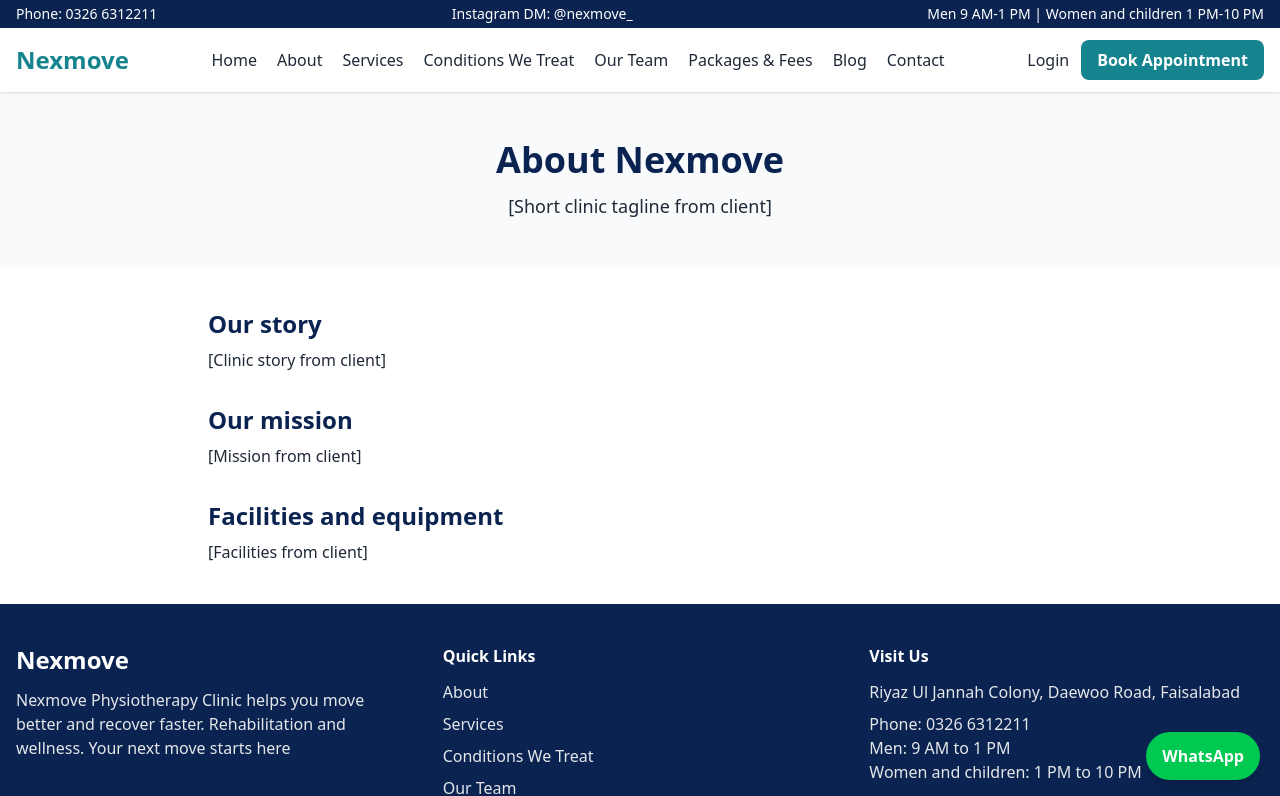
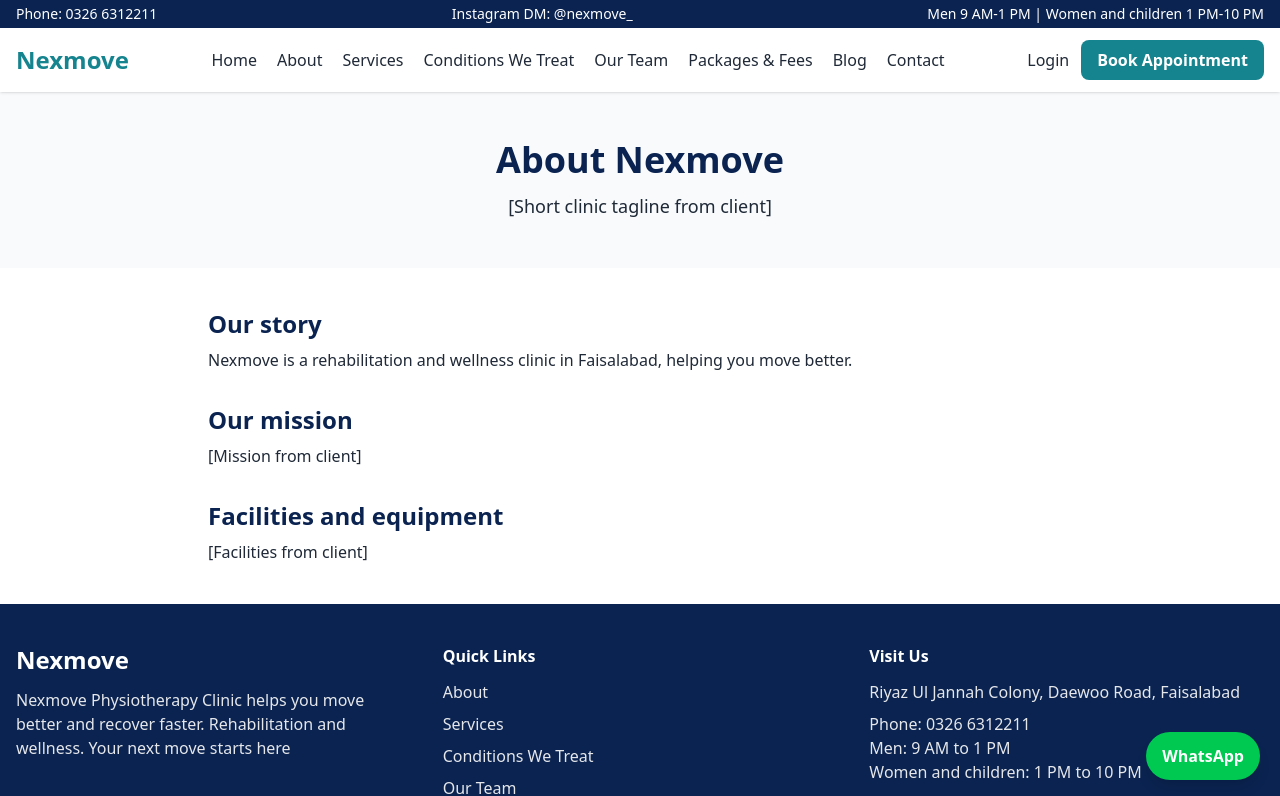
Before and after one commit to amna-butt-code/codesaviours-ETraining-TeamB-Nexmove, a Next.js app in the folder client/: page /about in a window 1280 px wide. Shown: the top 796 px of the page. Built offline with nearby package versions, Linux system fonts and the light colour scheme.

Commit message:
chore: fill verified clinic details in home, about, privacy, terms

```diff
--- a/client/src/app/about/page.js
+++ b/client/src/app/about/page.js
@@ -12,7 +12,7 @@ export default function About() {
       <section className="max-w-4xl mx-auto px-4 py-10 space-y-8">
         <div>
           <h2 className="text-2xl font-bold text-[var(--color-dark)] mb-2">Our story</h2>
-          <p>[Clinic story from client]</p>
+          <p>Nexmove is a rehabilitation and wellness clinic in Faisalabad, helping you move better.</p>
         </div>
         <div>
           <h2 className="text-2xl font-bold text-[var(--color-dark)] mb-2">Our mission</h2>
--- a/client/src/app/page.js
+++ b/client/src/app/page.js
@@ -22,7 +22,7 @@ export default async function Home() {
     <div>
       <section className="bg-[var(--color-light)] px-4 py-16 text-center">
         <h1 className="text-4xl md:text-5xl font-bold text-[var(--color-dark)] max-w-3xl mx-auto">
-          Move better. Feel better. [Clinic headline]
+          Move better. Feel better. Your next move starts here.
         </h1>
         <p className="mt-4 text-lg max-w-2xl mx-auto">
           Professional physiotherapy care for pain relief and recovery.
```
